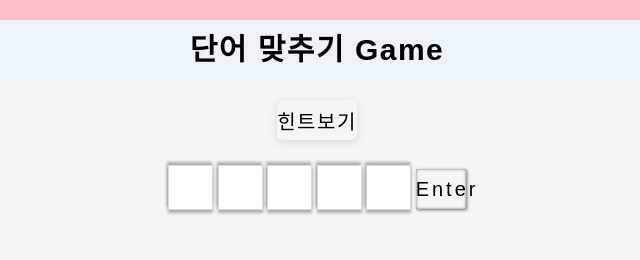
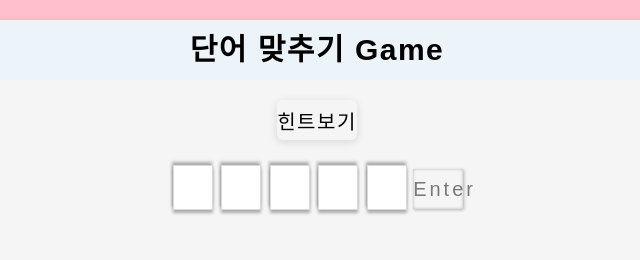
Before and after one commit to llvovll89/Hordle, a plain HTML site: page index.html in a window 1280 px wide. Shown: the top 260 px of the page, 323-963 px from the left. Drawn offline with Linux system fonts and the light colour scheme; a web font is replaced by a local one.

Commit message:
Update style.css

```diff
--- a/css/style.css
+++ b/css/style.css
@@ -76,9 +76,13 @@ button {
     text-align: center;
 }
 
+.input-box {
+    margin-right: 52px;
+}
+
 input {
-    margin: 5px auto;
-    width: 45px;
+    margin: 5px 2px;
+    width: 40px;
     height: 45px;
     box-shadow: 0px 3px 3px rgba(0, 0, 0, 0.3),
         -1px -3px 3px rgba(0, 0, 0, 0.3);
@@ -101,6 +105,7 @@ input {
     box-shadow: inset 0px 0px 3px rgba(0, 0, 0, 0.55),
         1px 1px 3px rgba(0, 0, 0, 0.55);
     cursor: pointer;
+    opacity: .5;
 }
 
 
```
